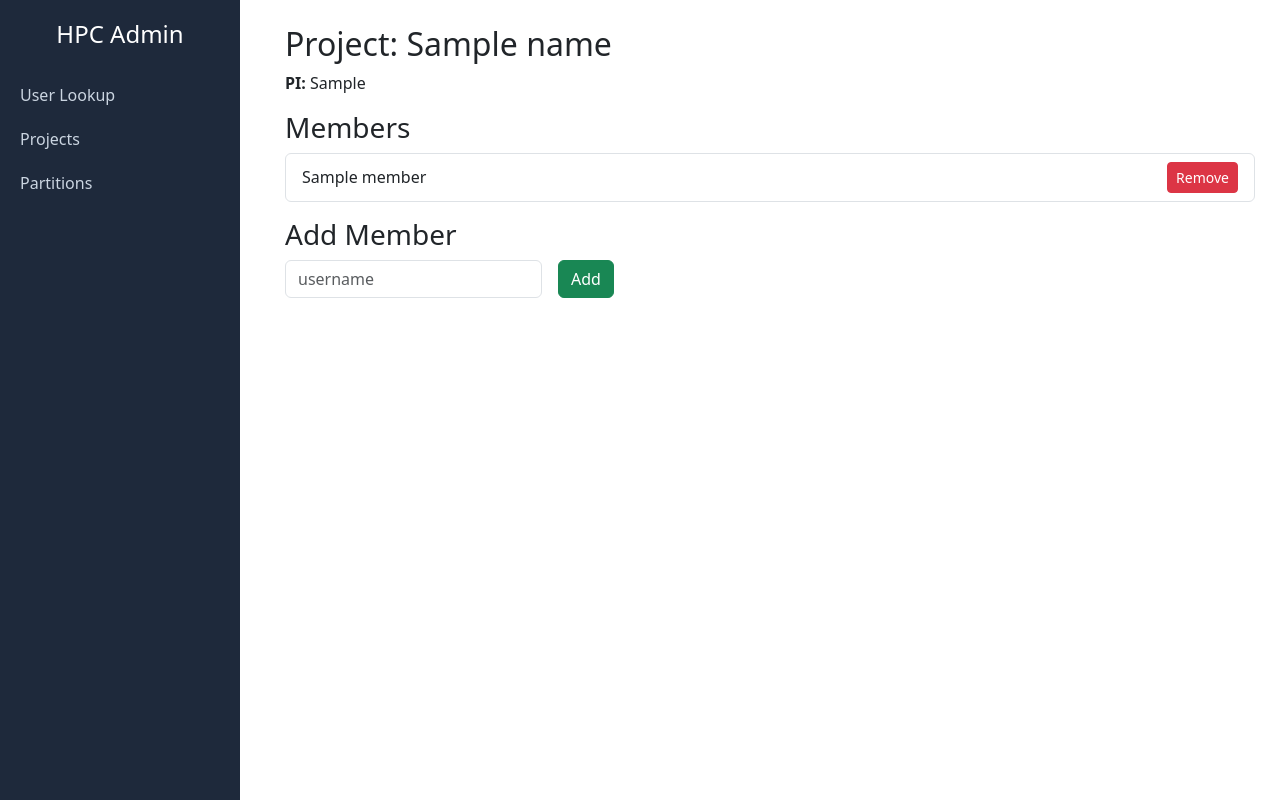
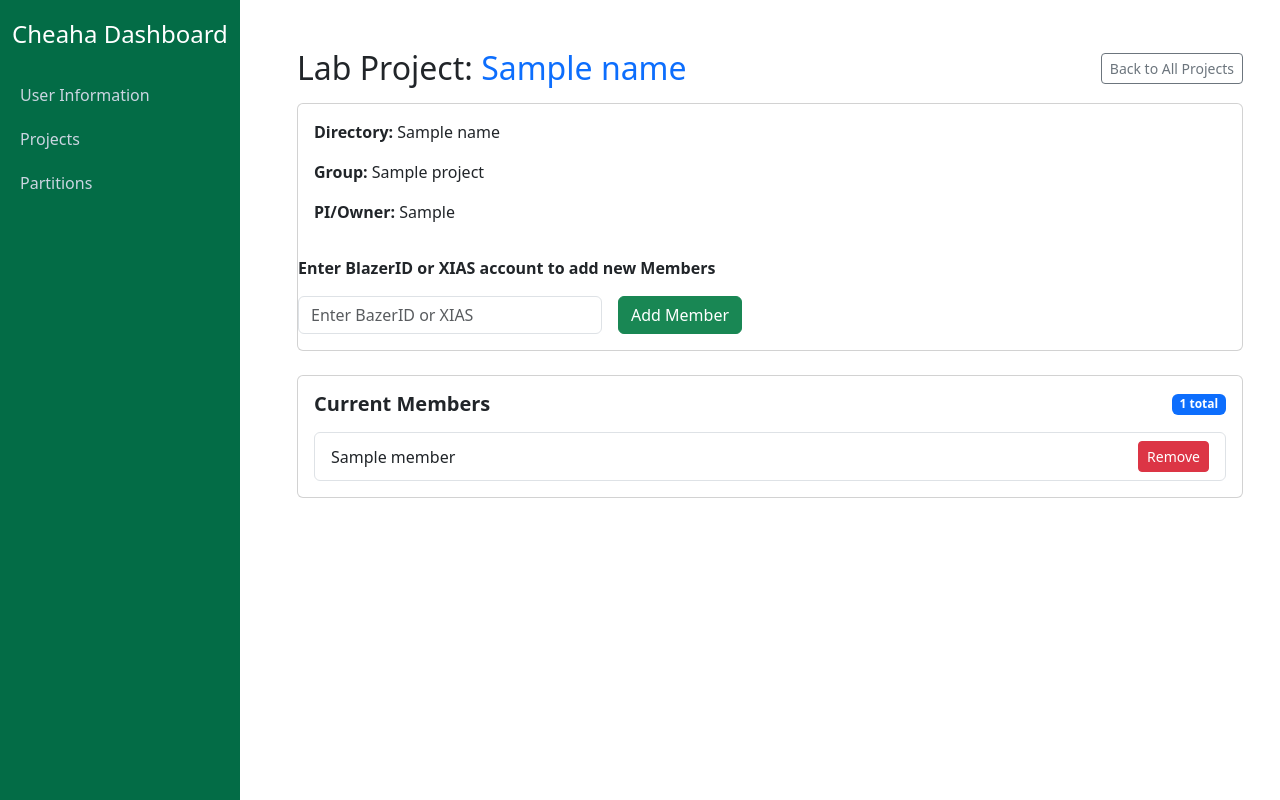
Before and after one commit to bdu-birhanu/hpc-user-dash, a Flask app: template templates/partials/project_members.html in a window 1280 px wide. Run offline with Flask 3, Linux system fonts and the light colour scheme; the template is opened without the code that fills it: most values are stand-ins (such as "Sample title", 1, 10 or a date in 2020).

Commit message:
delete exc files

```diff
--- a/templates/base.html
+++ /dev/null
@@ -1,52 +0,0 @@
-<!DOCTYPE html>
-<html lang="en">
-<head>
-    <meta charset="UTF-8">
-    <title>{{ title or "HPC Dashboard" }}</title>
-
-    <link href="https://cdn.jsdelivr.net/npm/bootstrap@5.3.2/dist/css/bootstrap.min.css" rel="stylesheet">
-
-    <style>
-        body { overflow-x: hidden; }
-        .sidebar {
-            height: 100vh;
-            background: #1e293b;
-            color: white;
-            padding-top: 20px;
-            position: fixed;
-            width: 240px;
-        }
-        .sidebar a {
-            color: #cbd5e1;
-            text-decoration: none;
-            display: block;
-            padding: 10px 20px;
-        }
-        .sidebar a:hover {
-            background: #334155;
-            color: white;
-        }
-        .content {
-            margin-left: 260px;
-            padding: 25px;
-        }
-    </style>
-</head>
-
-<body>
-
-<div class="sidebar">
-    <h4 class="text-center mb-4">HPC Admin</h4>
-
-    <a href="/">User Lookup</a>
-    <a href="/projects">Projects</a>
-    <a href="/partitions">Partitions</a>
-
-</div>
-
-<div class="content">
-    {% block content %}{% endblock %}
-</div>
-
-</body>
-</html>
--- a/templates/partials/project_members.html
+++ b/templates/partials/project_members.html
@@ -1,15 +1,61 @@
-{% extends "base.html" %}
+{% extends "index.html" %}
 {% block content %}
 
-<h2>Project: {{ name }}</h2>
-<p><strong>PI:</strong> {{ project.pi }}</p>
+<div class="container mt-4">
 
-<h3>Members</h3>
+    <!-- Header -->
+    <div class="d-flex justify-content-between align-items-center mb-3">
+        <h2 class="mb-0">Lab Project: <span class="text-primary">{{ name }}</span></h2>
+        <a href="/projects" class="btn btn-outline-secondary btn-sm"> Back to All Projects</a>
+    </div>
 
-<ul class="list-group mb-3">
+    <!-- Project Info Card -->
+    <div class="card mb-4">
+        <div class="card-body">
+
+            <p><strong>Directory:</strong> {{ name }}</p>
+            <p><strong>Group:</strong> {{ project.groupname }}</p>
+            <p><strong>PI/Owner:</strong> {{ project.pi }}</p>
+        </div>
+
+        <!-- Add Member Form -->
+        <form method="post" class="row g-3 mb-3">
+            <h8 class="card-title mb-0"> <strong> Enter BlazerID or XIAS account to add new Members </strong> </h8>
+            <div class="col-md-4">
+                <input type="text" name="user" class="form-control" placeholder="Enter BazerID or XIAS" required>
+
+            </div>
+            <div class="col-auto">
+
+                <input type="hidden" name="action" value="add">
+                <button class="btn btn-success">Add Member</button>
+            </div>
+        </form>
+
+        {% if message %}
+        <div class="alert alert-info">
+            {{ message }}
+        </div>
+        {% endif %}
+
+    </div>
+
+    <!-- Members Section -->
+    <div class="card mb-4">
+        <div class="card-body">
+
+            <div class="d-flex justify-content-between align-items-center mb-3">
+                <h5 class="card-title mb-0"> <strong> Current Members </strong> </h5>
+                <span class="badge bg-primary">{{ project.members|length }} total</span>
+            </div>
+
+
+            <!-- Members List -->
+            <ul class="list-group">
                 {% for m in project.members %}
                 <li class="list-group-item d-flex justify-content-between align-items-center">
-        {{ m }}
+                    <span>{{ m }}</span>
+
                     <form method="post" class="m-0">
                         <input type="hidden" name="user" value="{{ m }}">
                         <input type="hidden" name="action" value="remove">
@@ -19,15 +65,9 @@
                 {% endfor %}
             </ul>
 
-<h3>Add Member</h3>
-<form method="post" class="row g-3">
-    <div class="col-auto">
-        <input type="text" name="user" class="form-control" placeholder="username" required>
         </div>
-    <div class="col-auto">
-        <input type="hidden" name="action" value="add">
-        <button class="btn btn-success">Add</button>
     </div>
-</form>
+
+</div>
 
 {% endblock %}
```
Also changed, not shown: templates/partials/account_table.html (+4 -4 lines), 3 other files. Lines whose indentation alone changed are shown as unchanged.
